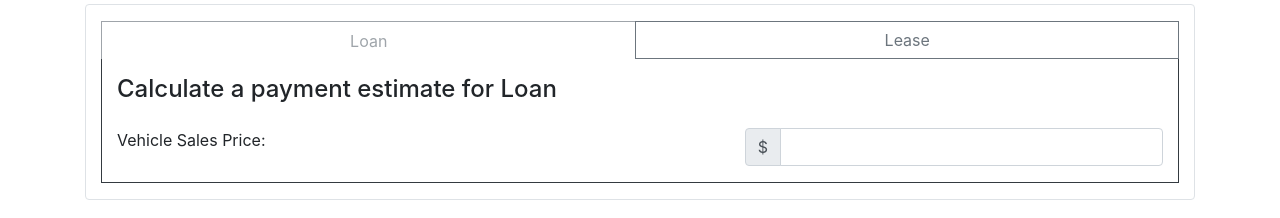
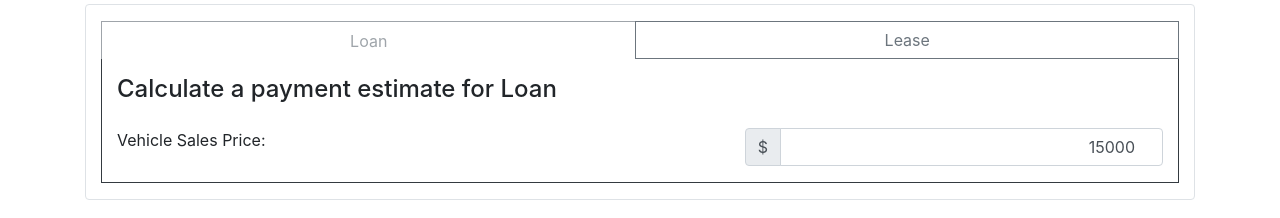
Before and after one commit to Guseff/calculator, a React app: page / in a window 1280 px wide. Shown: the top 218 px of the page. Built offline with nearby package versions, Linux system fonts and the light colour scheme.

Commit message:
feat: add NumInput Component

```diff
--- a/src/App.jsx
+++ b/src/App.jsx
@@ -9,6 +9,8 @@ class App extends Component {
     super(props)
     this.state = {
       isLoan: true,
+      vehiclePrice: 15000,
+      postCode: 224009,
     }
   }
 
@@ -17,12 +19,28 @@ class App extends Component {
     this.setState(prevState => ({ isLoan: !prevState.isLoan }))
   }
 
+  changePriceHandle = e => {
+    e.preventDefault()
+    this.setState({ vehiclePrice: Number.parseInt(e.target.value, 10) })
+  }
+
+  changePostCodeHandle = e => {
+    e.preventDefault()
+    this.setState({ postCode: Number.parseInt(e.target.value, 10) })
+  }
+
   render() {
-    const { isLoan } = this.state
+    const { isLoan, vehiclePrice, postCode } = this.state
     return (
       <div className="container rounded border py-3 mt-1">
         <Navbar isLoan={isLoan} changeTab={this.changeTab} />
-        <MainField />
+        <MainField
+          isLoan={isLoan}
+          vehiclePrice={vehiclePrice}
+          changePriceHandle={this.changePriceHandle}
+          postCode={postCode}
+          changePostCodeHandle={this.changePostCodeHandle}
+        />
       </div>
     )
   }
--- /dev/null
+++ b/src/components/CommonFields/CommonFields.jsx
@@ -0,0 +1,32 @@
+import React from 'react'
+import PropTypes from 'prop-types'
+
+import NumInput from '../NumInput'
+
+const CommonFields = ({
+  vehiclePrice,
+  changePriceHandle,
+  // postCode,
+  // changePostCodeHandle,
+}) => {
+  return (
+    <form className="form-horizontal">
+      <NumInput
+        variable={vehiclePrice}
+        changeVarHandle={changePriceHandle}
+        text="Vehicle Sales Price:"
+        dollar
+        name="price"
+      />
+    </form>
+  )
+}
+
+CommonFields.propTypes = {
+  vehiclePrice: PropTypes.number.isRequired,
+  // postCode: PropTypes.number.isRequired,
+  changePriceHandle: PropTypes.func.isRequired,
+  // changePostCodeHandle: PropTypes.func.isRequired,
+}
+
+export default CommonFields
--- /dev/null
+++ b/src/components/CommonFields/index.js
@@ -0,0 +1 @@
+export { default } from './CommonFields'
--- a/src/components/MainField/MainField.jsx
+++ b/src/components/MainField/MainField.jsx
@@ -1,13 +1,36 @@
 import React from 'react'
-import LoanTab from '../LoanTab'
+import PropTypes from 'prop-types'
 
-const MainField = () => {
+import CommonFields from '../CommonFields'
+// import LoanTab from '../LoanTab'
+
+const MainField = ({
+  isLoan,
+  vehiclePrice,
+  changePriceHandle,
+  postCode,
+  changePostCodeHandle,
+}) => {
+  const typeOfCalc = isLoan ? 'Loan' : 'Lease'
   return (
     <div className="container border border-dark border-top-0 pt-3">
-      <h4 className="pb-3">Calculate a payment estimate for Loan</h4>
-      <LoanTab />
+      <h4 className="pb-3">{`Calculate a payment estimate for ${typeOfCalc}`}</h4>
+      <CommonFields
+        vehiclePrice={vehiclePrice}
+        changePriceHandle={changePriceHandle}
+        postCode={postCode}
+        changePostCodeHandle={changePostCodeHandle}
+      />
     </div>
   )
 }
 
+MainField.propTypes = {
+  isLoan: PropTypes.bool.isRequired,
+  vehiclePrice: PropTypes.number.isRequired,
+  changePriceHandle: PropTypes.func.isRequired,
+  postCode: PropTypes.number.isRequired,
+  changePostCodeHandle: PropTypes.func.isRequired,
+}
+
 export default MainField
--- a/src/components/Navbar/Navbar.jsx
+++ b/src/components/Navbar/Navbar.jsx
@@ -4,7 +4,7 @@ import classNames from 'classnames'
 
 const Navbar = ({ isLoan, changeTab }) => {
   const classes = 'btn btn-outline-secondary rounded-0'
-  const noBorder = ' border-bottom-0'
+  const noBorder = 'border-bottom-0'
 
   const buttonLoanClassName = classNames(classes, {
     [noBorder]: isLoan,
--- /dev/null
+++ b/src/components/NumInput/NumInput.jsx
@@ -0,0 +1,37 @@
+import React from 'react'
+import PropTypes from 'prop-types'
+
+const NumInput = ({ variable, changeVarHandle, text, dollar, name }) => {
+  return (
+    <div className="form-group row">
+      <div className="col-md-7">
+        <div className="">{text}</div>
+      </div>
+      <div className="input-group col-md-5">
+        {dollar ? (
+          <div className="input-group-prepend">
+            <span className="input-group-text">$</span>
+          </div>
+        ) : null}
+        <input
+          type="number"
+          className="form-control text-right"
+          id={`input-${name}`}
+          name={`input-${name}`}
+          value={variable}
+          onChange={changeVarHandle}
+        />
+      </div>
+    </div>
+  )
+}
+
+NumInput.propTypes = {
+  variable: PropTypes.number.isRequired,
+  changeVarHandle: PropTypes.func.isRequired,
+  text: PropTypes.string.isRequired,
+  dollar: PropTypes.bool.isRequired,
+  name: PropTypes.string.isRequired,
+}
+
+export default NumInput
--- /dev/null
+++ b/src/components/NumInput/index.js
@@ -0,0 +1 @@
+export { default } from './NumInput'
```
